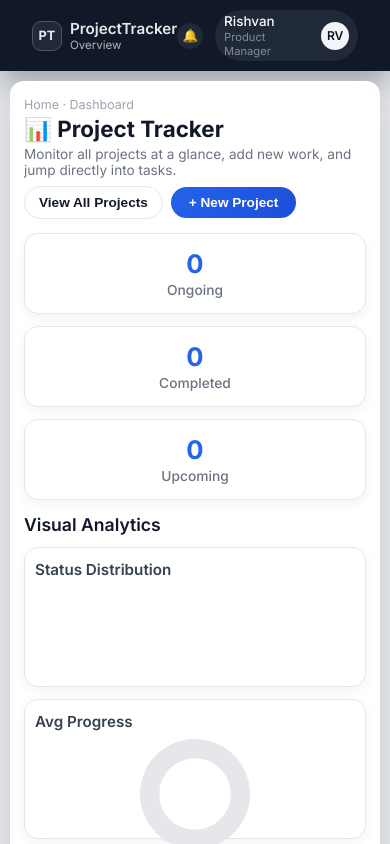
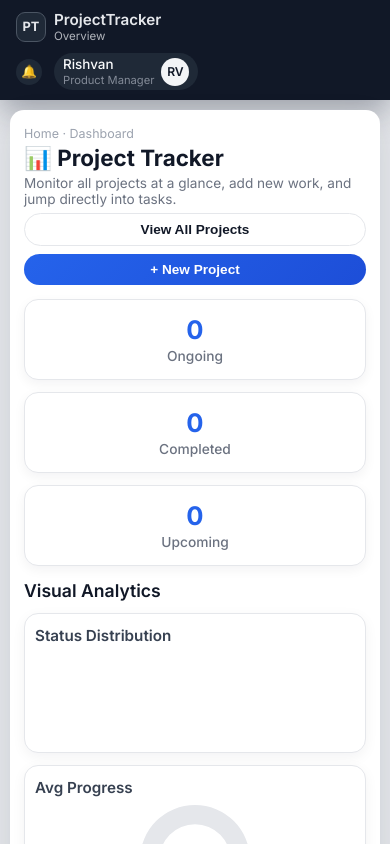
Before and after one commit to devcraftofficial/visual-project-tracker, a plain HTML site: page index.html in a window 390 px wide. Shown: the top 844 px of the page. Drawn offline with nearby package versions, Linux system fonts and the light colour scheme.

Commit message:
Initial commit

```diff
--- a/assets/css/style.css
+++ b/assets/css/style.css
@@ -34,7 +34,7 @@ body {
   padding: 0;
 }
 
-/* center content to 1200px, not full-bleed */
+/* center content to 1200px */
 .app {
   max-width: 1200px;
   margin: 16px auto 24px;
@@ -44,7 +44,7 @@ body {
   padding: 16px 20px 20px;
 }
 
-/* ========= Top nav (full width bar) ========= */
+/* ========= Top nav ========= */
 .topnav {
   display: flex;
   justify-content: space-between;
@@ -224,7 +224,6 @@ body {
   transition: all 0.2s ease;
 }
 
-/* primary */
 .btn-add,
 .btn-primary,
 .btn-edit {
@@ -240,7 +239,6 @@ body {
   box-shadow: 0 6px 16px rgba(37, 99, 235, 0.35);
 }
 
-/* secondary */
 .btn-secondary {
   background: #ffffff;
   color: #111827;
@@ -269,7 +267,7 @@ body {
   width: 100%;
 }
 
-/* ========= Stats (smaller cards) ========= */
+/* ========= Stats ========= */
 .stats-grid {
   display: grid;
   grid-template-columns: repeat(3, minmax(0, 1fr));
@@ -305,7 +303,7 @@ body {
   font-size: 0.86rem;
 }
 
-/* ========= Visual Analytics (compact) ========= */
+/* ========= Visual Analytics ========= */
 .analytics-dashboard {
   margin-bottom: 16px;
 }
@@ -375,7 +373,7 @@ body {
   transform: translateY(-1px);
 }
 
-/* ========= Projects grid (smaller cards) ========= */
+/* ========= Projects ========= */
 .projects-grid {
   display: grid;
   grid-template-columns: repeat(auto-fill, minmax(320px, 1fr));
@@ -601,13 +599,21 @@ body {
 }
 
 /* ========= Responsive ========= */
-@media (max-width: 960px) {
+/* tablets */
+@media (max-width: 768px) {
+  .topnav {
+    padding: 10px 16px;
+    gap: 10px;
+  }
+
+  .topnav-left {
+    gap: 10px;
+  }
+
   .topnav-menu {
     display: none;
   }
-}
 
-@media (max-width: 768px) {
   .app-main {
     padding: 0 10px 16px;
   }
@@ -621,7 +627,7 @@ body {
   .header {
     flex-direction: column;
     align-items: flex-start;
-    gap: 8px;
+    gap: 6px;
   }
 
   .header-right {
@@ -648,9 +654,24 @@ body {
   }
 }
 
+/* phones */
 @media (max-width: 480px) {
+  .topnav {
+    flex-direction: column;
+    align-items: flex-start;
+  }
+
   .stats-grid {
     grid-template-columns: 1fr;
+  }
+
+  .filters {
+    gap: 6px;
+  }
+
+  .filter-btn {
+    padding: 6px 10px;
+    font-size: 0.8rem;
   }
 
   .form-row {
@@ -664,4 +685,10 @@ body {
   .chart-card {
     height: 140px;
   }
+
+  .btn-primary,
+  .btn-secondary {
+    width: 100%;
+    justify-content: center;
+  }
 }
```
